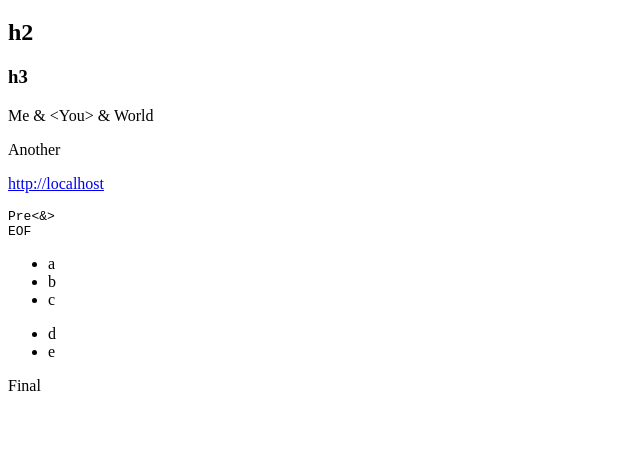
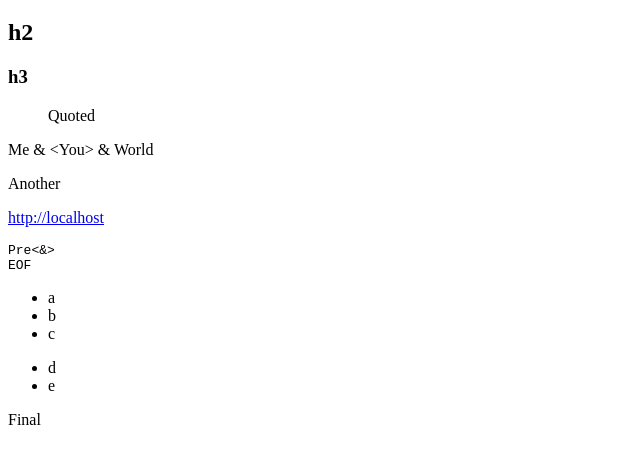
Before and after one commit to bkil/gemiweb0, a plain HTML site: page src/convert/1.html in a window 1280 px wide. Shown: the part 61-524 px from the top of the page, without its empty margins (0-640 px from the left). Drawn offline with Linux system fonts and the light colour scheme.

Commit message:
src/convert: +<blockquote>

```diff
--- a/src/convert/1.html
+++ b/src/convert/1.html
@@ -11,6 +11,7 @@
 <h1>h1</h1>
 <h2>h2</h2>
 <h3>h3</h3>
+<blockquote>Quoted</blockquote>
 <p>Me &amp; &lt;You&gt; &amp; World</p>
 <p>Another</p>
 <p><a href="http://localhost">http://localhost</a></p>
```
Also changed, not shown: 3 other files.
